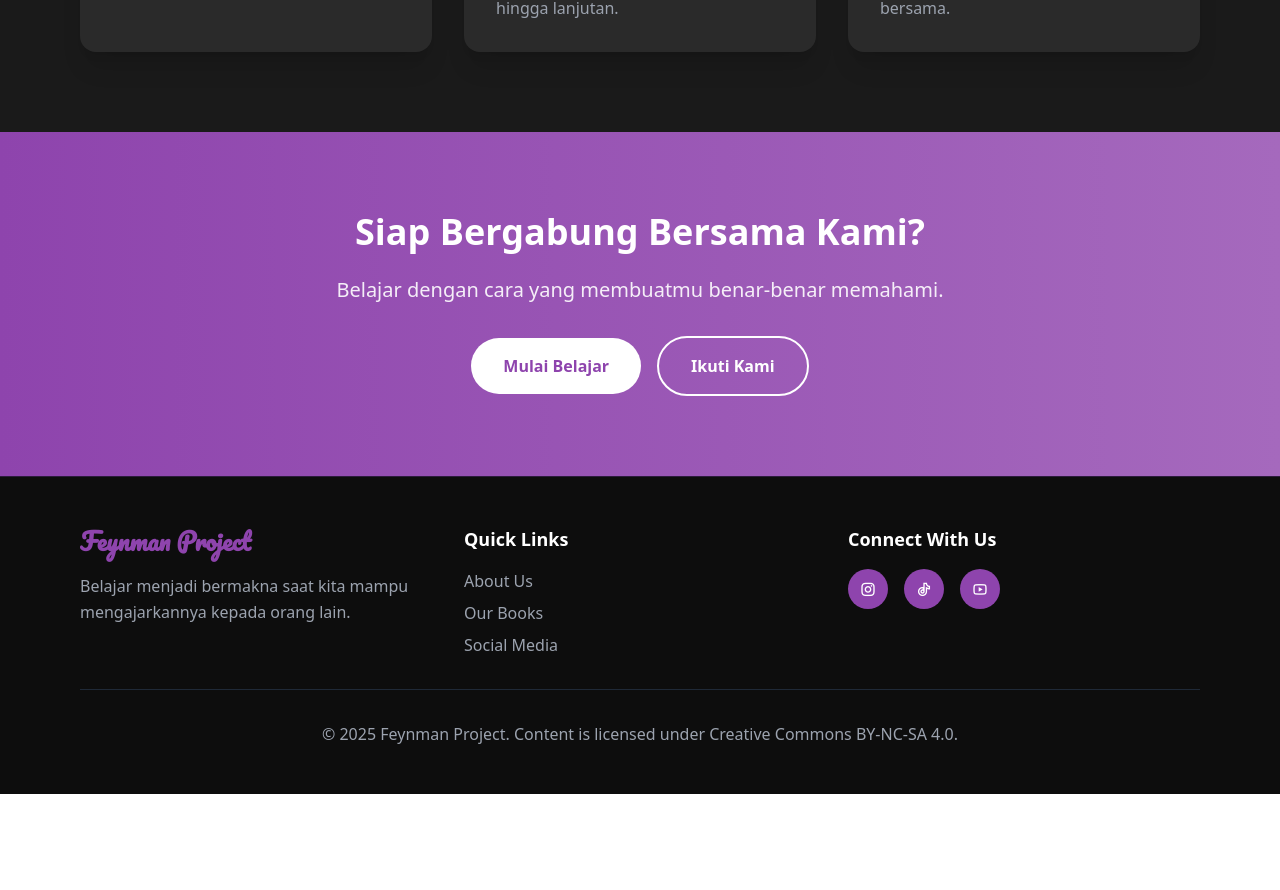
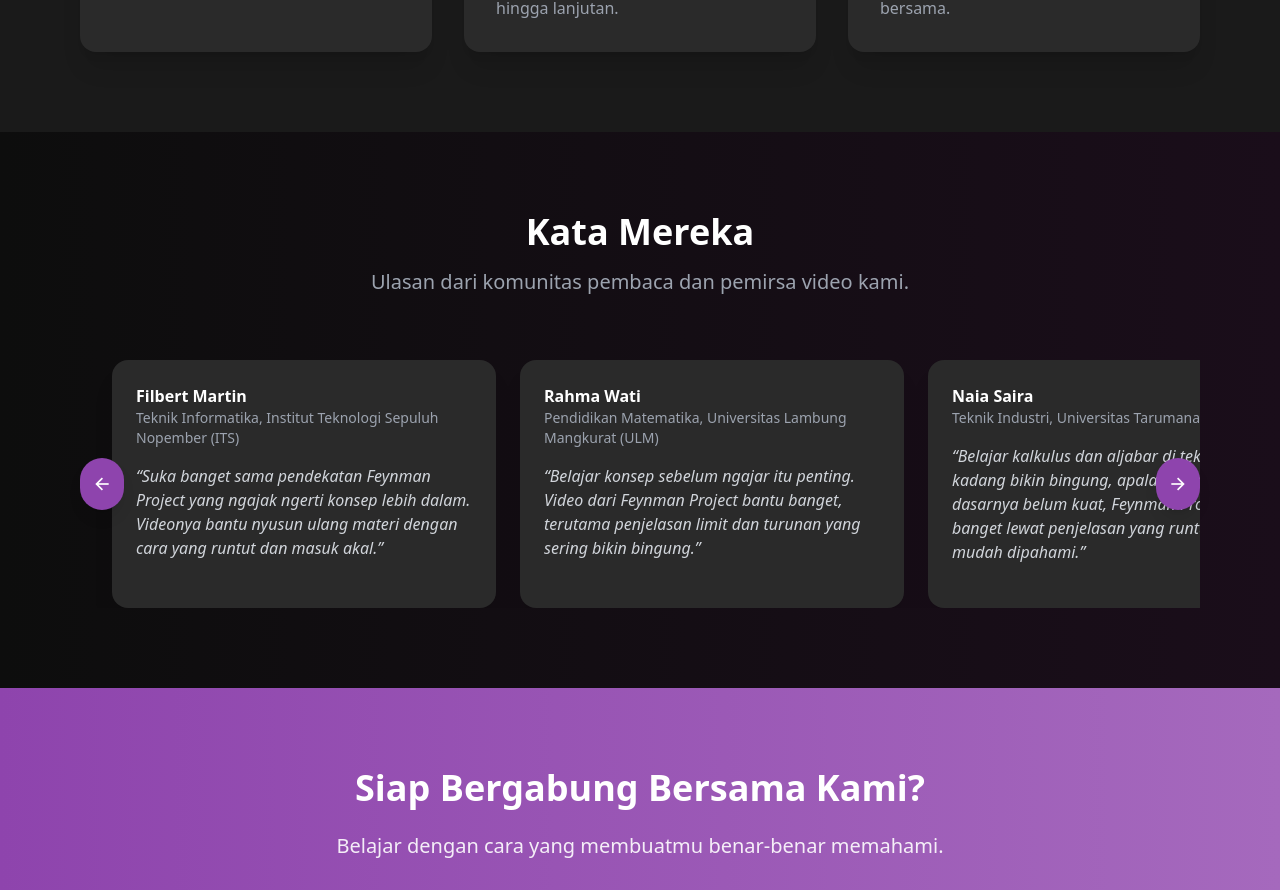
Before and after one commit to FeynmanProject/feynmanproject.github.io, a Next.js app: page / in a window 1280 px wide. Shown: the part 2992-3882 px from the top of the page. Before the commit the page ends 3786 px from the top, so only its background shows below. Built offline with nearby package versions, Linux system fonts and the light colour scheme.

Commit message:
Update page.tsx

```diff
--- a/app/page.tsx
+++ b/app/page.tsx
@@ -2,11 +2,53 @@
 'use client';
 
 import Link from 'next/link';
-import { useState } from 'react';
+import { useState, useRef } from 'react';
 import Image from 'next/image';
 
 export default function Home() {
   const [isMenuOpen, setIsMenuOpen] = useState(false);
+  const testimonialSliderRef = useRef<HTMLDivElement>(null);
+
+  const scrollLeft = (ref: React.RefObject<HTMLDivElement>) => {
+    if (ref.current) {
+      ref.current.scrollBy({ left: -800, behavior: 'smooth' });
+    }
+  };
+
+  const scrollRight = (ref: React.RefObject<HTMLDivElement>) => {
+    if (ref.current) {
+      ref.current.scrollBy({ left: 800, behavior: 'smooth' });
+    }
+  };
+
+  const testimonials = [
+    {
+      name: "Filbert Martin",
+      role: "Teknik Informatika, Institut Teknologi Sepuluh Nopember (ITS)",
+      quote: "Suka banget sama pendekatan Feynman Project yang ngajak ngerti konsep lebih dalam. Videonya bantu nyusun ulang materi dengan cara yang runtut dan masuk akal.",
+    },
+    {
+      name: "Rahma Wati",
+      role: "Pendidikan Matematika, Universitas Lambung Mangkurat (ULM)",
+      quote: "Belajar konsep sebelum ngajar itu penting. Video dari Feynman Project bantu banget, terutama penjelasan limit dan turunan yang sering bikin bingung.",
+    },
+    {
+      name: "Naia Saira",
+      role: "Teknik Industri, Universitas Tarumanagara (UNTAR)",
+      quote: "Belajar kalkulus dan aljabar di teknik industri kadang bikin bingung, apalagi kalau konsep dasarnya belum kuat, Feynman Project bantu banget lewat penjelasan yang runtut dan mudah dipahami.",
+    },
+    {
+      name: "Muhammad Andi Garlan",
+      role: "Teknik Sipil, Universitas Brawijaya (UB)",
+      quote: "Sebagai mahasiswa teknik yang sempat kesulitan memahami kalkulus, keberadaan buku diktat dan video dari Feynman Project sangat membantu. Materi dijelaskan dari konsep dasarnya, bukan sekadar rumus.",
+    },
+    {
+      name: "Syach Iqbal",
+      role: "Digital Business Innovation, Universitas Bina Nusantara (BINUS)",
+      quote: "Aku bukan anak murni matematika, tapi kadang butuh paham teori dasar buat ngoding. Video di Feynman Project cukup bantu, apalagi yang soal logika proposisional dan himpunan.",
+    },
+  ];
+
 
   return (
     <div className="min-h-screen bg-[#0D0D0D] text-white">
@@ -219,6 +261,49 @@ Kami mengadopsi prinsip belajar yang dikenal sebagai Teknik Feynman, yaitu metod
         </div>
       </section>
 
+      {/* Testimonials Section */}
+      <section className="py-20 bg-gradient-to-r from-[#0D0D0D] to-[#1A0D1A]">
+        <div className="max-w-6xl mx-auto px-4">
+          <div className="text-center mb-16">
+            <h2 className="text-3xl md:text-4xl font-bold mb-4">Kata Mereka</h2>
+            <p className="text-xl text-gray-400">Ulasan dari komunitas pembaca dan pemirsa video kami.</p>
+          </div>
+          <div className="relative">
+            <button
+              className="absolute left-0 top-1/2 transform -translate-y-1/2 z-10 bg-[#8E44AD] hover:bg-[#7D3C98] text-white rounded-full p-3 shadow-lg"
+              onClick={() => scrollLeft(testimonialSliderRef)}
+            >
+              <i className="ri-arrow-left-line text-xl"></i>
+            </button>
+            <button
+              className="absolute right-0 top-1/2 transform -translate-y-1/2 z-10 bg-[#8E44AD] hover:bg-[#7D3C98] text-white rounded-full p-3 shadow-lg"
+              onClick={() => scrollRight(testimonialSliderRef)}
+            >
+              <i className="ri-arrow-right-line text-xl"></i>
+            </button>
+            <div
+              ref={testimonialSliderRef}
+              className="flex gap-6 overflow-x-auto no-scrollbar scroll-smooth px-8"
+            >
+              {testimonials.map((t, index) => (
+                <div
+                  key={index}
+                  className="min-w-[300px] max-w-sm flex-shrink-0 bg-[#2A2A2A] p-6 rounded-2xl shadow-xl"
+                >
+                  <div className="flex items-center mb-4">
+                    <div>
+                      <h4 className="font-semibold">{t.name}</h4>
+                      <p className="text-gray-400 text-sm">{t.role}</p>
+                    </div>
+                  </div>
+                  <p className="text-gray-300 italic">&ldquo;{t.quote}&rdquo;</p>
+                </div>
+              ))}
+            </div>
+          </div>
+        </div>
+      </section>
+
       {/* CTA Section */}
       <section className="py-20 bg-gradient-to-r from-[#8E44AD] to-[#A569BD]">
         <div className="max-w-4xl mx-auto px-4 text-center">
```
